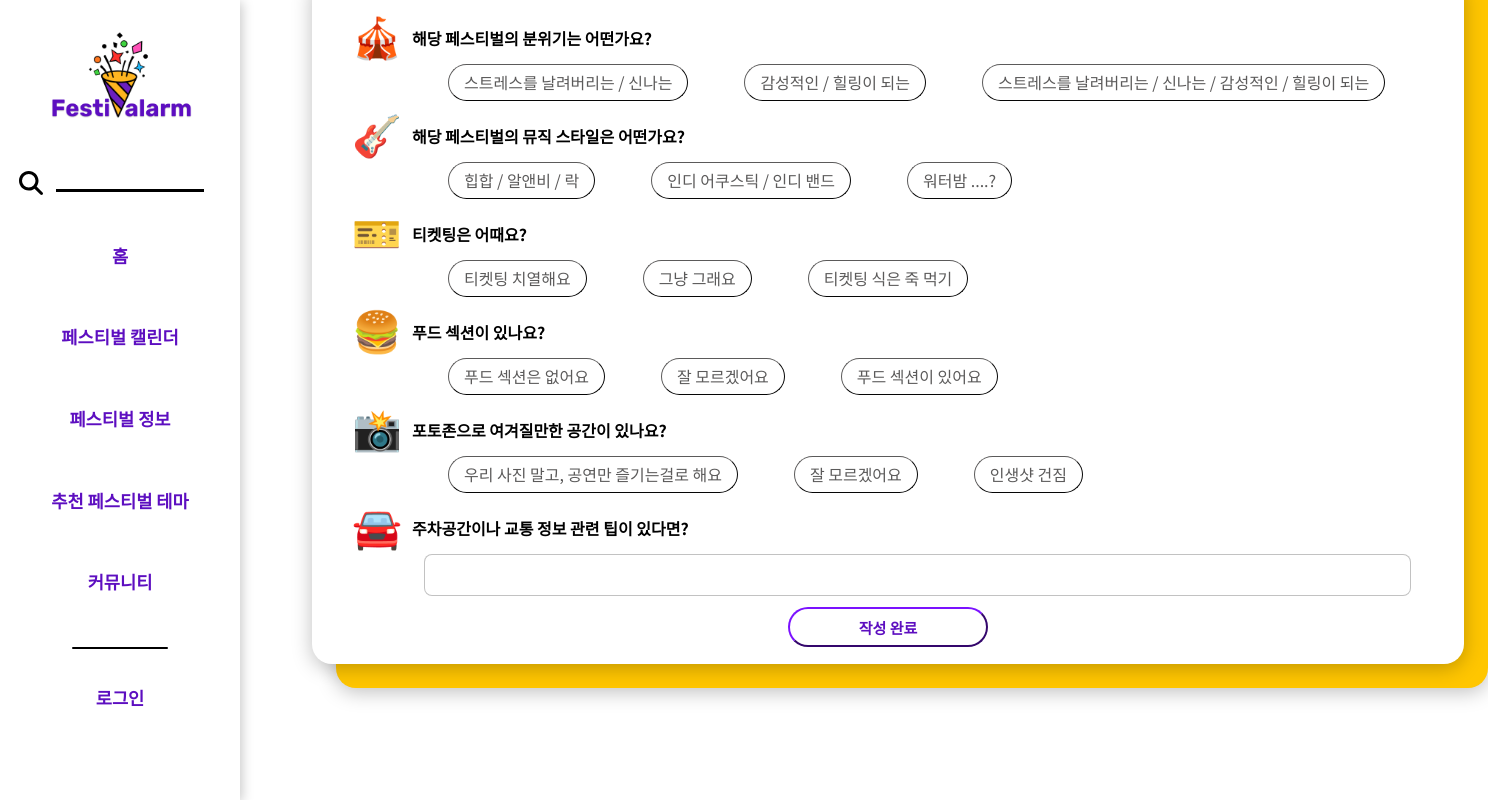
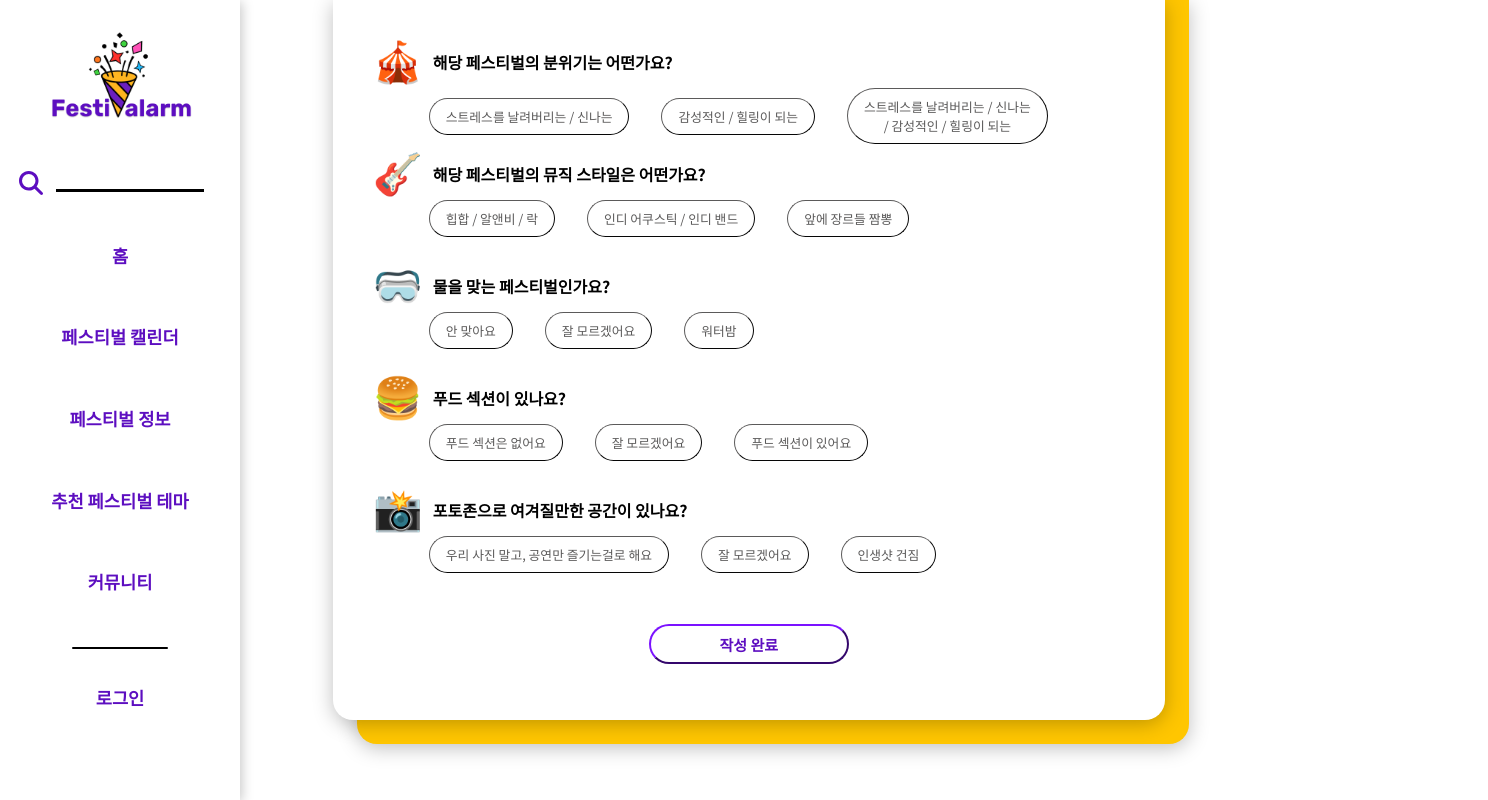
Before and after one commit to soyeons/MUTSA_team_Soyeon, a React (Create React App) app: page /festlist/checking in a window 1280 px wide. Shown: the whole page, 1488 px wide, since content can reach past the window. Built offline with nearby package versions, Linux system fonts and the light colour scheme.

Commit message:
[feat] detail, check css 통일

```diff
--- a/src/Detail.css
+++ b/src/Detail.css
@@ -17,6 +17,7 @@
 }
 
 .detailBody {
+	position: relative;
 	background-size: cover;
 	background-repeat: no-repeat;
 	margin: 0 auto;
@@ -25,36 +26,37 @@
 	flex-direction: column;
 	align-items: end;
 	gap: 1rem;
-	margin-top: 1.5rem;
 	padding-left: 2%;
 }
 
 .detailBackContainer {
 	background-color: #ffc600;
-	width: 54rem;
-	height: 46.15rem;
+	width: 65vw;
+	height: 46.5rem;
 	box-shadow: 0px 0.25rem 1.25rem rgba(0, 0, 0, 0.25);
 	border-radius: 1.25rem;
 	position: relative;
 	border-bottom-left-radius: 0;
 	border-bottom-right-radius: 0;
+	margin-top: 2.7rem;
 }
 
 .detailContainer {
 	position: absolute;
-	top: 1.5rem;
+	bottom: 0;
 	right: 1.5rem;
 	display: flex;
-	height: 40.7rem;
+	height: 45rem;
 	flex-direction: column;
-	width: 50rem;
+	width: 100%;
 	box-shadow: 0px 0.25rem 1.25rem rgba(0, 0, 0, 0.25);
 	border-radius: 1.25rem;
-	padding: 2rem;
 	background-color: white;
 	gap: 1rem;
 	border-bottom-left-radius: 0;
 	border-bottom-right-radius: 0;
+	box-sizing: border-box;
+	padding: 1rem;
 }
 
 .detailHeader,
@@ -119,7 +121,8 @@
 
 .detailMain #detailPoster {
 	object-fit: contain;
-	max-width: 40%;
+	max-width: 35%;
+	padding: 1rem;
 }
 
 .detailMain .detailContent {
--- a/src/Detail.js
+++ b/src/Detail.js
@@ -79,7 +79,9 @@ const Detail = () => {
 
 	return (
 		<div className='detail'>
-			<nav><Navbar/></nav>
+			<nav>
+				<Navbar />
+			</nav>
 			<div className='detailBody'>
 				<div className='detailBackContainer'>
 					<div className='detailContainer'>
--- a/src/FestCheck.css
+++ b/src/FestCheck.css
@@ -1,66 +1,95 @@
-.pd{
+.festCheck {
+	display: flex;
 }
 
-.PostListCheck{
-    height: 43rem;
+.festCheck nav {
+	background-color: white;
+	color: #5d0ec0;
+	height: 100vh;
+	width: 15rem;
+	box-shadow: 0.1rem 0.1rem 0.7rem rgb(200, 200, 200);
+}
+
+.festCheckBody {
 	position: relative;
+	background-size: cover;
+	background-repeat: no-repeat;
+	margin: 0 auto;
+	text-align: center;
+	display: flex;
+	flex-direction: column;
+	align-items: end;
+	gap: 1rem;
+	padding-left: 2%;
+}
+
+.YellowSquareCheck {
+	background-color: #ffc600;
+	width: 65vw;
+	height: 46.5rem;
+	box-shadow: 0px 0.25rem 1.25rem rgba(0, 0, 0, 0.25);
+	border-radius: 1.25rem;
+	position: relative;
+	border-top-left-radius: 0;
+	border-top-right-radius: 0;
+}
+
+.PostListCheck {
+	height: 45rem;
+	position: absolute;
 	right: 1.5rem;
-    bottom: 1.5rem;
+	top: 0;
 	flex-direction: column;
-    width: 72rem;
+	width: 100%;
 	background-color: white;
 	box-shadow: 0px 0.25rem 1.25rem rgba(0, 0, 0, 0.25);
 	border-radius: 1.25rem;
+	border-top-left-radius: 0;
+	border-top-right-radius: 0;
+	display: flex;
+	flex-direction: column;
+	gap: 2rem;
 }
 
-.YellowSquareCheck{
-    height: 43rem;
-    background-color: #ffc600;
-    left:21rem;
-    position: absolute;
-    display:flex;
-    box-shadow: 0px 0.25rem 1.25rem rgba(0, 0, 0, 0.25);
-	border-radius: 1.25rem;
-    border-top-left-radius: 0;
-    border-top-right-radius: 0;;
+.placeQ {
+	height: 5rem;
 }
 
-.placeQ{
-    height: 98px;
+.checkBtn {
+	padding-top: 5.5rem;
+	padding-left: 5rem;
+	padding-right: 3rem;
+	display: flex;
+	justify-content: flex-start;
+	align-items: center;
+	margin-left: 1rem;
 }
 
-.checkBtn{
-    padding-top:5.5rem;
-    padding-left: 5rem;
-}
-
-.checkBtns{
-    margin-left: 3.5rem;
-    padding-right:15px;
-    padding-left:15px;
+.checkBtns {
 	width: auto;
-    height: 2.3rem;
+	height: auto;
+	padding: 0.5rem 1rem;
 	border-radius: 5rem;
 	cursor: pointer;
 	background-color: white;
-    border-color:#5b5a5a;
-    color:#5b5a5a;
+	border-color: #5b5a5a;
+	color: #5b5a5a;
 	font-family: 'Noto Sans KR', sans-serif;
 	font-weight: medium;
-    font-size: 16px;
+	font-size: 0.8rem;
 	border-width: 1px;
-
+	margin-right: 2rem;
 }
 
-.checkBtns.active{
-    border-color:#5d0ec0;
-    color:#5d0ec0;
+.checkBtns.active {
+	border-color: #5d0ec0;
+	color: #5d0ec0;
 	font-weight: bold;
 	border-width: 2px;
-    font-size: 16px;
+	font-size: 0.8rem;
 }
 
-.checkTxt{
+.checkTxt {
 	margin-left: 2rem;
 	width: 90%;
 	border-color: rgba(137, 137, 137, 0.519);
@@ -68,31 +97,31 @@
 	height: 20px;
 	font-family: 'Noto Sans KR', sans-serif;
 	word-break: break-all;
-    font-weight:300;
+	font-weight: 300;
 	overflow: auto;
 	padding: 10px;
 }
 
-.registBtnCheck{
+.registBtnCheck {
 	text-align: center;
 }
 
-.BtnCheck{
-    margin-top: 2.7rem;
+.BtnCheck {
+	margin-top: 4rem;
 	width: 200px;
 	height: 2.5rem;
 	background-color: white;
 	border-radius: 10rem;
 	border-width: 2px;
-    border-color: #5D0EC0;
-    color:#5D0EC0;
+	border-color: #5d0ec0;
+	color: #5d0ec0;
 	font-family: 'Noto Sans KR', sans-serif;
 	font-weight: bold;
 	font-size: 15px;
 	cursor: pointer;
 }
 
-.BtnCheck:hover{
-    background-color: #5D0EC0;
-    color:white;
+.BtnCheck:hover {
+	background-color: #5d0ec0;
+	color: white;
 }
--- a/src/FestCheck.js
+++ b/src/FestCheck.js
@@ -12,16 +12,18 @@ function FestCheck() {
 	const [tab5, setTab5] = useState('');
 
 	return (
-		<div id='center'>
+		<div class='festCheck'>
 			<nav>
 				<Navbar />
 			</nav>
-			<div className='pd'>
+			<div className='festCheckBody'>
 				<div className='YellowSquareCheck'>
 					<div className='PostListCheck'>
 						<div className='placeQ'>
-							<Chomoji>🎪</Chomoji>
-							<Qlist>해당 페스티벌의 분위기는 어떤가요?</Qlist>
+							<div>
+								<Chomoji>🎪</Chomoji>
+								<Qlist>해당 페스티벌의 분위기는 어떤가요?</Qlist>
+							</div>
 							<div className='checkBtn'>
 								<button className={`checkBtns ${tab1 === 'first' ? 'active' : ''}`} onClick={() => setTab1('first')}>
 									스트레스를 날려버리는 / 신나는
@@ -30,11 +32,11 @@ function FestCheck() {
 									감성적인 / 힐링이 되는
 								</button>
 								<button className={`checkBtns ${tab1 === 'third' ? 'active' : ''}`} onClick={() => setTab1('third')}>
-									스트레스를 날려버리는 / 신나는 / 감성적인 / 힐링이 되는
+									스트레스를 날려버리는 / 신나는 <br />/ 감성적인 / 힐링이 되는
 								</button>
 							</div>
 						</div>
-						<div className='placeQ'>
+						<div className='placeQ none'>
 							<Chomoji>🎸</Chomoji>
 							<Qlist>해당 페스티벌의 뮤직 스타일은 어떤가요?</Qlist>
 							<div className='checkBtn'>
@@ -45,22 +47,22 @@ function FestCheck() {
 									인디 어쿠스틱 / 인디 밴드
 								</button>
 								<button className={`checkBtns ${tab2 === 'third' ? 'active' : ''}`} onClick={() => setTab2('third')}>
-									워터밤 ....?
+									앞에 장르들 짬뽕
 								</button>
 							</div>
 						</div>
 						<div className='placeQ'>
-							<Chomoji>🎫</Chomoji>
-							<Qlist>티켓팅은 어때요?</Qlist>
+							<Chomoji>🥽</Chomoji>
+							<Qlist>물을 맞는 페스티벌인가요?</Qlist>
 							<div className='checkBtn'>
 								<button className={`checkBtns ${tab3 === 'first' ? 'active' : ''}`} onClick={() => setTab3('first')}>
-									티켓팅 치열해요
+									안 맞아요
 								</button>
 								<button className={`checkBtns ${tab3 === 'second' ? 'active' : ''}`} onClick={() => setTab3('second')}>
-									그냥 그래요
+									잘 모르겠어요
 								</button>
 								<button className={`checkBtns ${tab3 === 'third' ? 'active' : ''}`} onClick={() => setTab3('third')}>
-									티켓팅 식은 죽 먹기
+									워터밤
 								</button>
 							</div>
 						</div>
@@ -94,14 +96,6 @@ function FestCheck() {
 								</button>
 							</div>
 						</div>
-
-						<div className='placeQ'>
-							<Chomoji>🚘</Chomoji>
-							<Qlist>주차공간이나 교통 정보 관련 팁이 있다면?</Qlist>
-							<div className='checkBtn'>
-								<textarea className='checkTxt'></textarea>
-							</div>
-						</div>
 						<div className='registBtnCheck'>
 							<button className='BtnCheck'>작성 완료</button>
 						</div>
```
Lines whose indentation alone changed are shown as unchanged.
